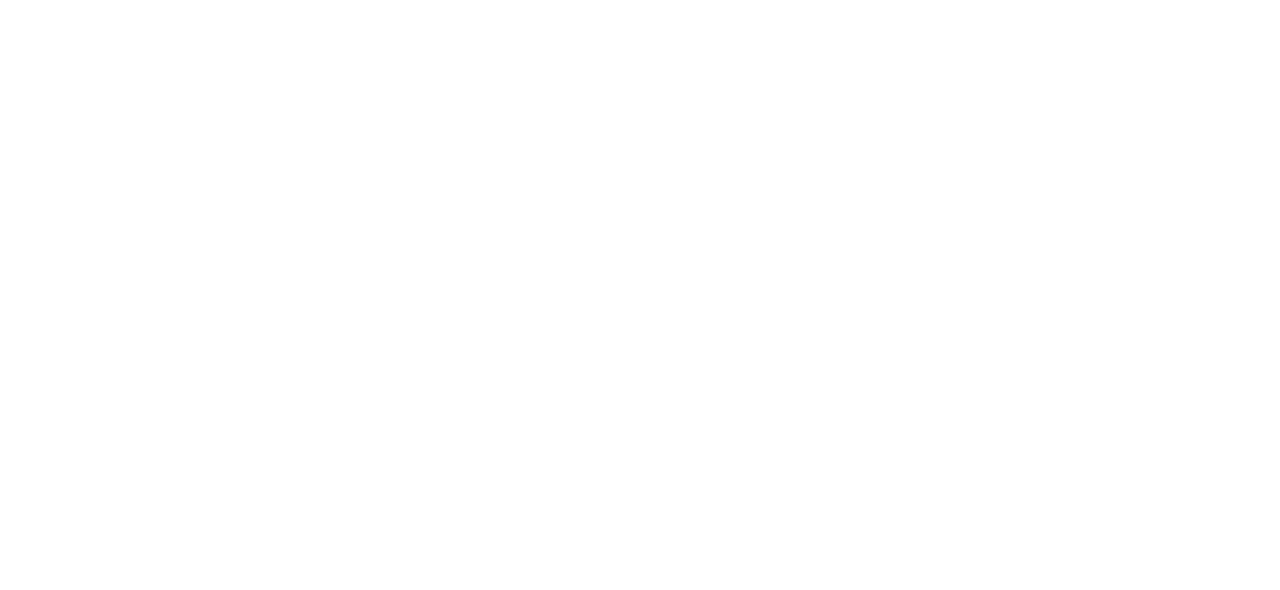
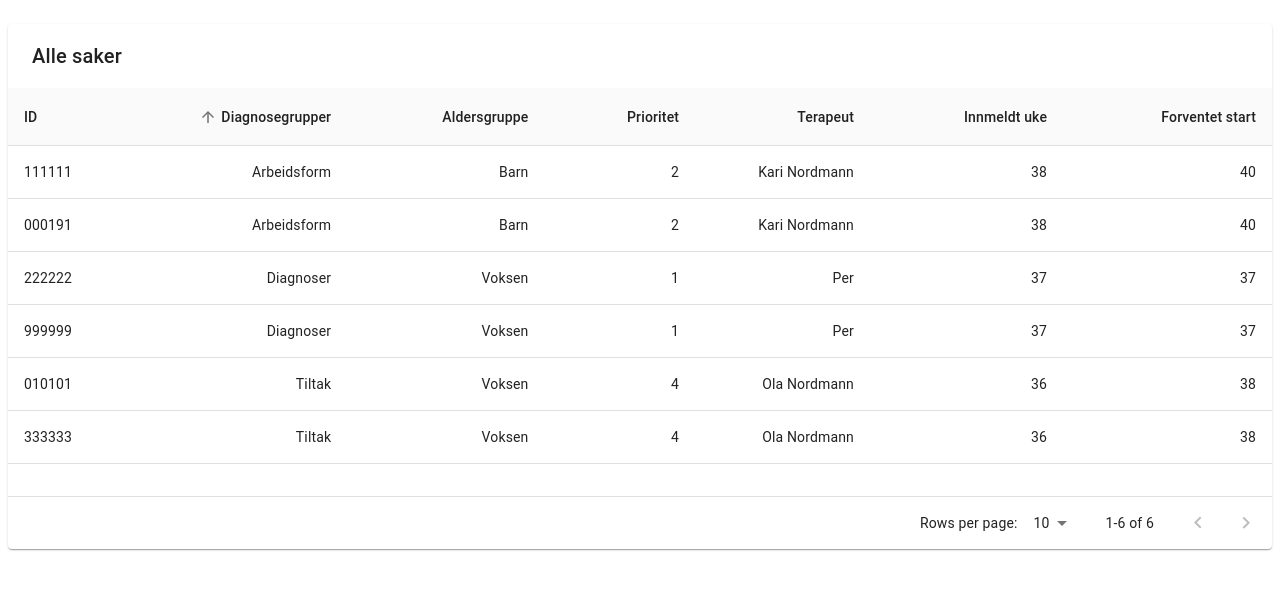
Before and after one commit to didriksg/tdt4290-gruppe3, a React (Vite) app in the folder client/: page /alle-saker in a window 1280 px wide. Shown: the top 590 px of the page. Built offline with nearby package versions, Linux system fonts and the light colour scheme.

Commit message:
Feat/overview board (#15)
* adds table over all referrals

* adds css

* deleted unused code

* merge conflict

* deletes package-lock

* changes in the table for alle saker

```diff
--- /dev/null
+++ b/client/src/components/table/OverviewBoard.js
@@ -0,0 +1,242 @@
+import React from 'react';
+import PropTypes from 'prop-types';
+import { makeStyles } from '@material-ui/core/styles';
+import {Table,
+  TableBody,
+  TableCell,
+  TableHead,
+  TablePagination,
+  TableRow,
+  TableSortLabel,
+  Toolbar,
+  Typography,
+  Paper
+} from '@material-ui/core';
+
+
+// Sample data method
+function createData(gericaid, diagnose, aldersgruppe, prioritet, terapeut, innmeldt, sakStart) {
+  return { gericaid, diagnose, aldersgruppe, prioritet, terapeut, innmeldt, sakStart };
+}
+
+// Sample data method
+const rows = [
+    createData('010101', "Tiltak", "Voksen", 4, "Ola Nordmann", 36, 38),
+    createData('111111', "Arbeidsform", "Barn", 2, "Kari Nordmann", 38, 40),
+    createData('222222', "Diagnoser", "Voksen", 1, "Per", 37, 37),
+    createData('333333', "Tiltak", "Voksen", 4, "Ola Nordmann", 36, 38),
+    createData('000191', "Arbeidsform", "Barn", 2, "Kari Nordmann", 38, 40),
+    createData('999999', "Diagnoser", "Voksen", 1, "Per", 37, 37),
+  ];
+
+const headCells = [
+  { id: 'gericaid', numeric: false, disablePadding: false, label: 'ID' },
+  { id: 'diagnose', numeric: true, disablePadding: false, label: 'Diagnosegrupper' },
+  { id: 'aldersgruppe', numeric: true, disablePadding: false, label: 'Aldersgruppe' },
+  { id: 'prioritet', numeric: true, disablePadding: false, label: 'Prioritet' },
+  { id: 'terapeut', numeric: true, disablePadding: false, label: 'Terapeut' },
+  { id: 'innmeldt', numeric: true, disablePadding: false, label: 'Innmeldt uke' },
+  { id: 'sakStart', numeric: true, disablePadding: false, label: 'Forventet start' },
+];
+
+// Sort function
+function desc(a, b, orderBy) {
+  if (b[orderBy] < a[orderBy]) {
+    return -1;
+  }
+  if (b[orderBy] > a[orderBy]) {
+    return 1;
+  }
+  return 0;
+}
+
+function stableSort(array, cmp) {
+  const stabilizedThis = array.map((el, index) => [el, index]);
+  stabilizedThis.sort((a, b) => {
+    const order = cmp(a[0], b[0]);
+    if (order !== 0)
+      return order;
+    return a[1] - b[1];
+  });
+  return stabilizedThis.map(el => el[0]);
+}
+
+function getSorting(order, orderBy) {
+  return order === 'desc' ? (a, b) => desc(a, b, orderBy) : (a, b) => -desc(a, b, orderBy);
+}
+
+function EnhancedTableHead(props) {
+  const { classes, order, orderBy, onRequestSort } = props;
+  const createSortHandler = property => event => {
+    onRequestSort(event, property);
+  };
+
+  return (
+    <TableHead>
+      <TableRow>
+        {headCells.map(headCell => (
+          <TableCell
+            key={headCell.id}
+            align={headCell.numeric ? 'right' : 'left'}
+            padding={headCell.disablePadding ? 'none' : 'default'}
+            sortDirection={orderBy === headCell.id ? order : false}
+          >
+            <TableSortLabel
+              active={orderBy === headCell.id}
+              direction={order}
+              onClick={createSortHandler(headCell.id)}
+            >
+              {headCell.label}
+              {orderBy === headCell.id ? (
+                <span className={classes.visuallyHidden}>
+                  {order === 'desc' ? 'sorted descending' : 'sorted ascending'}
+                </span>
+              ) : null}
+            </TableSortLabel>
+          </TableCell>
+        ))}
+      </TableRow>
+    </TableHead>
+  );
+}
+
+EnhancedTableHead.propTypes = {
+  classes: PropTypes.object.isRequired,
+  onRequestSort: PropTypes.func.isRequired,
+  order: PropTypes.oneOf(['asc', 'desc']).isRequired,
+  orderBy: PropTypes.string.isRequired,
+};
+
+const EnhancedTableToolbar = props => {
+  return (
+    <Toolbar>
+      <div>
+          <Typography variant="h6" id="tableTitle">
+            Alle saker
+          </Typography>
+      </div>
+    </Toolbar>
+  );
+};
+
+// Styling
+const useStyles = makeStyles(theme => ({
+  root: {
+    width: '100%',
+    marginTop: theme.spacing(3),
+  },
+  paper: {
+    width: '100%',
+    marginBottom: theme.spacing(2),
+  },
+  table: {
+    minWidth: 750,
+  },
+  tableWrapper: {
+    overflowX: 'auto',
+  },
+  visuallyHidden: {
+    border: 0,
+    clip: 'rect(0 0 0 0)',
+    height: 1,
+    margin: -1,
+    overflow: 'hidden',
+    padding: 0,
+    position: 'absolute',
+    top: 20,
+    width: 1,
+  },
+}));
+
+export default function OverviewBoard() {
+  const classes = useStyles();
+  const [order, setOrder] = React.useState('asc');
+  const [orderBy, setOrderBy] = React.useState('diagnose');
+  const [page, setPage] = React.useState(0);
+
+  // Chooses how many rows to be shown
+  const [rowsPerPage, setRowsPerPage] = React.useState(10);
+
+  const handleRequestSort = (event, property) => {
+    const isDesc = orderBy === property && order === 'desc';
+    setOrder(isDesc ? 'asc' : 'desc');
+    setOrderBy(property);
+  };
+
+  const handleChangePage = (event, newPage) => {
+    setPage(newPage);
+  };
+
+  const handleChangeRowsPerPage = event => {
+    setRowsPerPage(+event.target.value);
+    setPage(0);
+  };
+
+  const emptyRows = rowsPerPage - Math.min(rowsPerPage, rows.length - page * rowsPerPage);
+
+  return (
+    <div className={classes.root}>
+      <Paper className={classes.paper}>
+        <EnhancedTableToolbar />
+        <div className={classes.tableWrapper}>
+          <Table
+            className={classes.table}
+            aria-labelledby="tableTitle"
+            stickyHeader
+          >
+            <EnhancedTableHead
+              classes={classes}
+              order={order}
+              orderBy={orderBy}
+              onRequestSort={handleRequestSort}
+            />
+            <TableBody>
+              {stableSort(rows, getSorting(order, orderBy))
+                .slice(page * rowsPerPage, page * rowsPerPage + rowsPerPage)
+                .map((row, index) => {
+                  const labelId = `enhanced-table-checkbox-${index}`;
+                  return (
+                    <TableRow
+                      hover
+                      tabIndex={-1}
+                      key={row.gericaid}
+                    >
+                      <TableCell component="th" id={labelId} scope="row" >
+                        {row.gericaid}
+                      </TableCell>
+                      <TableCell align="right">{row.diagnose}</TableCell>
+                      <TableCell align="right">{row.aldersgruppe}</TableCell>
+                      <TableCell align="right">{row.prioritet}</TableCell>
+                      <TableCell align="right">{row.terapeut}</TableCell>
+                      <TableCell align="right">{row.innmeldt}</TableCell>
+                      <TableCell align="right">{row.sakStart}</TableCell>
+                    </TableRow>
+                  );
+                })}
+              {emptyRows > 0 && (
+                <TableRow >
+                  <TableCell colSpan={7} />
+                </TableRow>
+              )}
+            </TableBody>
+          </Table>
+        </div>
+        <TablePagination
+          rowsPerPageOptions={[10, 25]}
+          component="div"
+          count={rows.length}
+          rowsPerPage={rowsPerPage}
+          page={page}
+          backIconButtonProps={{
+            'aria-label': 'previous page',
+          }}
+          nextIconButtonProps={{
+            'aria-label': 'next page',
+          }}
+          onChangePage={handleChangePage}
+          onChangeRowsPerPage={handleChangeRowsPerPage}
+        />
+      </Paper>
+    </div>
+  );
+}
--- a/client/src/index.js
+++ b/client/src/index.js
@@ -2,9 +2,10 @@
 import ReactDOM from "react-dom";
 import App from "./App";
 import HomeScreen from "./components/homescreen/homescreen";
-import Arkiv from "./components/arkiv/arkiv"
-import MonthlyReport from "./components/monthlyReport/monthlyReport"
-import CaseScreen from "./components/casescreen/CaseScreen"
+import Arkiv from "./components/arkiv/arkiv";
+import MonthlyReport from "./components/monthlyReport/monthlyReport";
+import CaseScreen from "./components/casescreen/CaseScreen";
+import OverviewBoard from "./components/table/OverviewBoard"
 import { Route, Link, BrowserRouter as Router } from 'react-router-dom';
 
 const routing = (
@@ -15,6 +16,7 @@
             <Route path="/arkiv" component={Arkiv} />
             <Route path="/rapport" component={MonthlyReport} />
             <Route path="/ny-sak" component={CaseScreen} />
+            <Route path="/alle-saker" component={OverviewBoard} />
         </div>
     </Router>
 )
```
Also changed, not shown: client/src/components/table/OverviewBoard.css (added), 1 other file (tests, documents, lock files or other folders).
